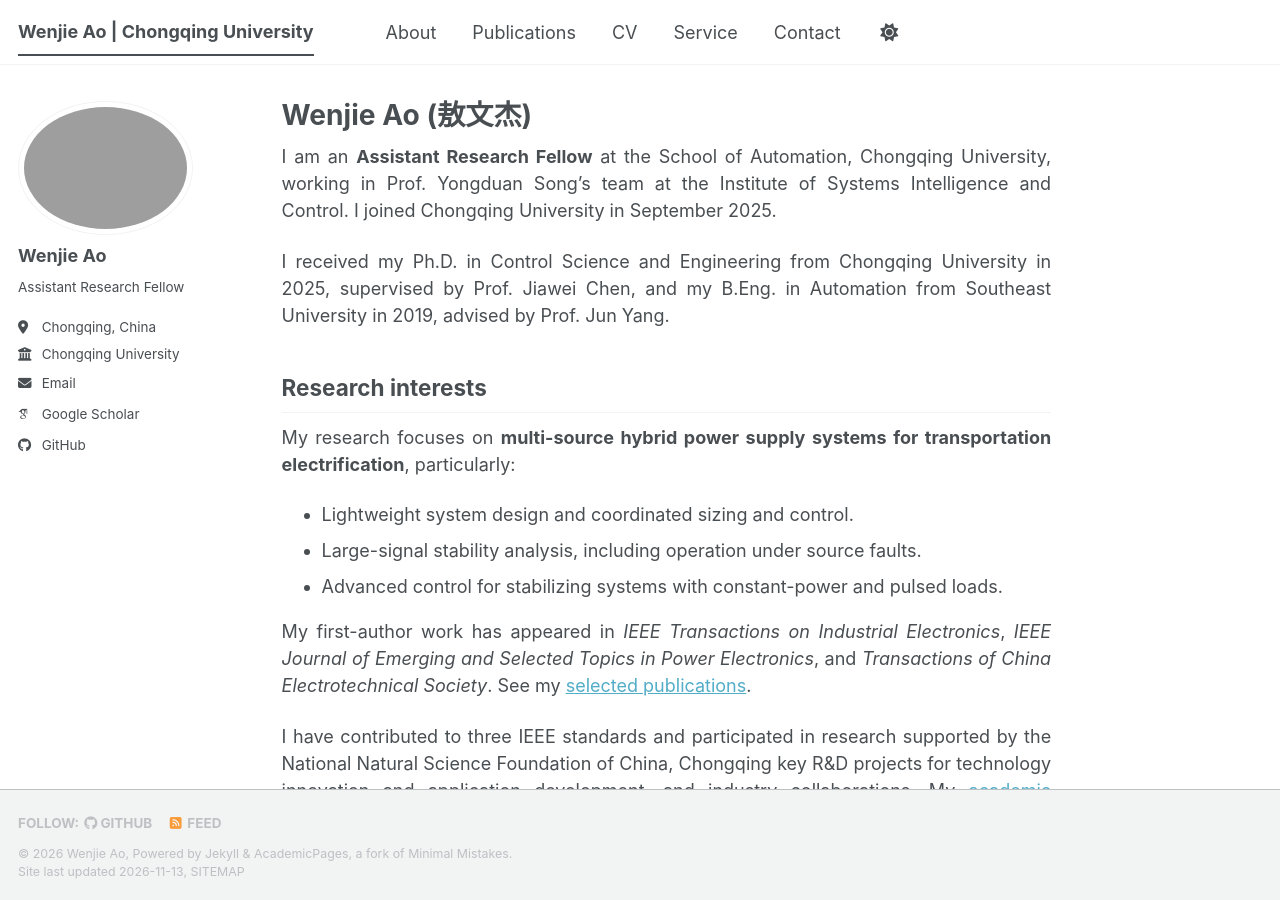
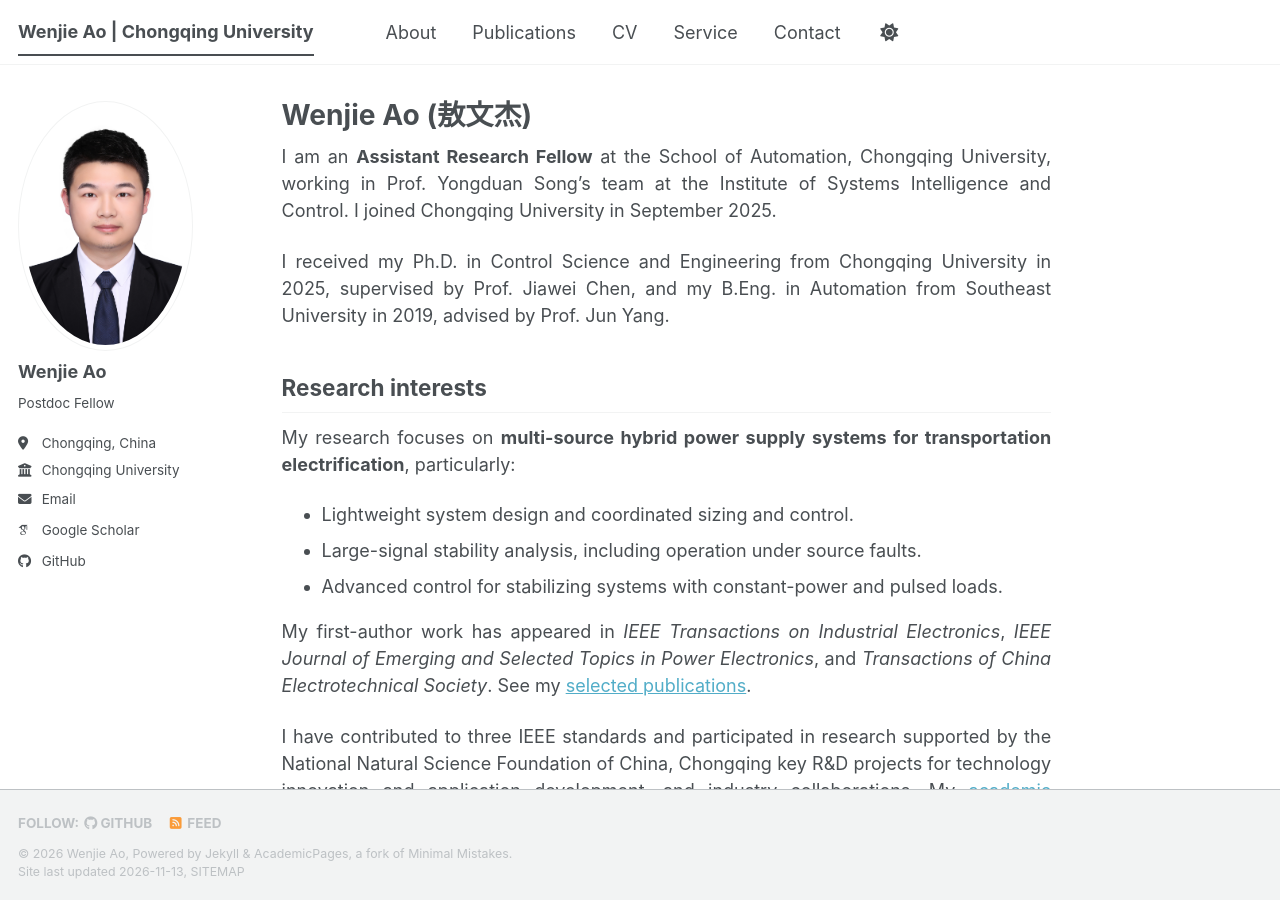
Before and after one commit to aowenjie-cyber/aowenjie-cyber.github.io, a Jekyll site: the page built from _pages/about.md, in a window 1280 px wide and 900 px high. Built offline with Jekyll 4.4.1, drawn with Linux system fonts in a browser that asks for light colours; some web fonts are replaced; a script bundle is joined from its source files by our own code; library files that are not in the unit come from our copies.

Commit message:
change profile.png to profile.jpg and

```diff
--- a/_config.yml
+++ b/_config.yml
@@ -24,10 +24,10 @@ repository               : "aowenjie-cyber/aowenjie-cyber.github.io"
 #               Additional customization can be done by editing /_includes/author-profile.html
 author:
   # Biographic information
-  avatar           : "profile.png"
+  avatar           : "profile.jpg"
   name             : "Wenjie Ao"
   pronouns         : # example: "she/her"
-  bio              : "Assistant Research Fellow"
+  bio              : "Postdoc Fellow"
   location         : "Chongqing, China"
   employer         : "Chongqing University"
   uri              : # URL
```
Also changed, not shown: images/profile.jpg (added), 1 other file.
